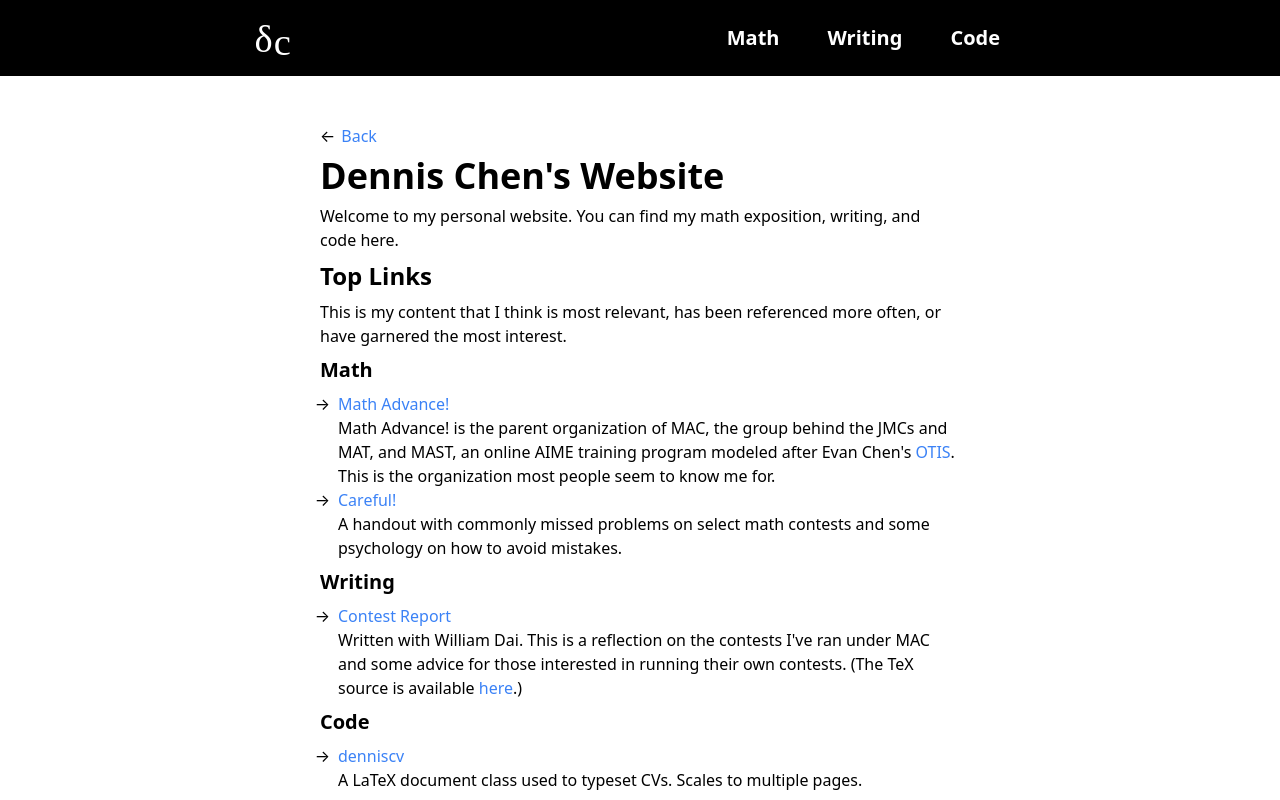
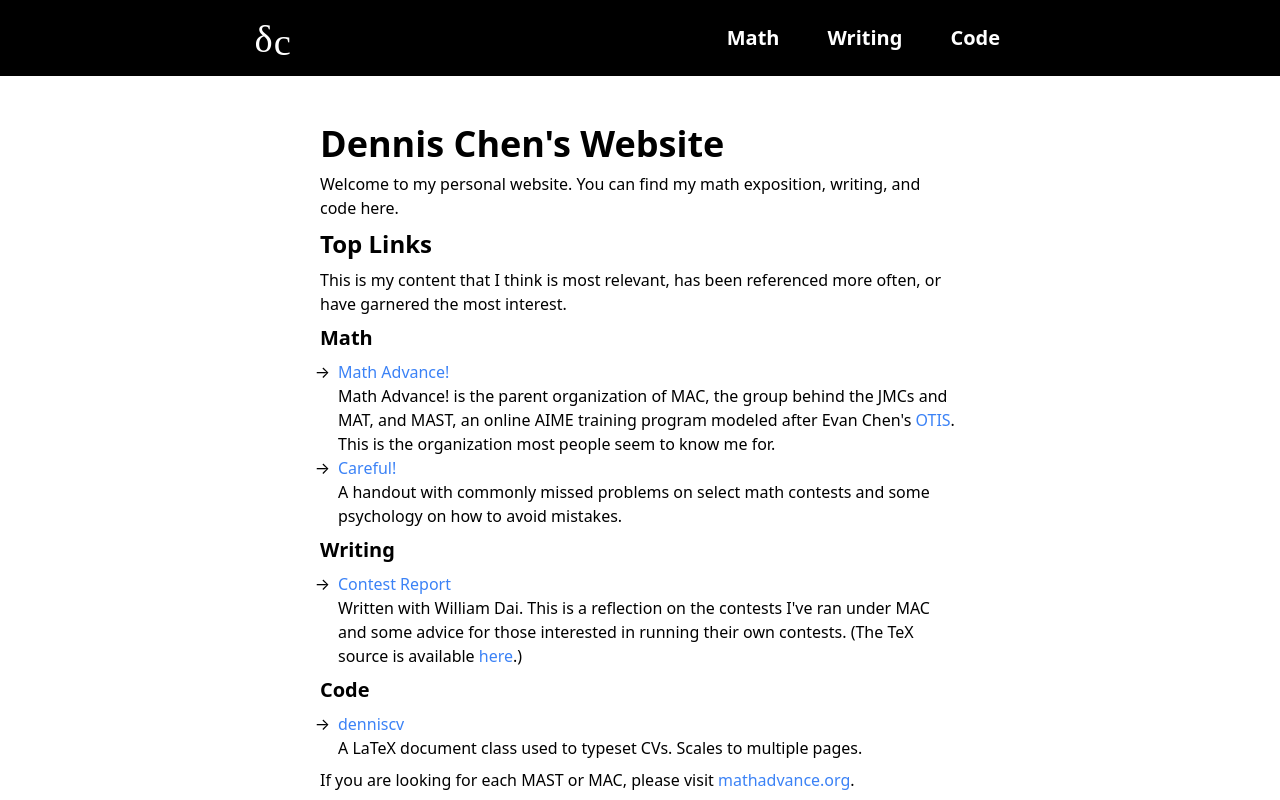
Before and after one commit to chennisden/dennisc.net, a Next.js app: page / in a window 1280 px wide. Shown: the top 800 px of the page. Built offline with nearby package versions, Linux system fonts and the light colour scheme.

Commit message:
correctly render based on router.pathname

```diff
--- a/pages/_app.tsx
+++ b/pages/_app.tsx
@@ -1,22 +1,23 @@
 import type { AppProps } from "next/app";
 import Head from "next/head";
-import "../styles/global.css";
+import { useRouter } from "next/router";
+import "styles/global.css";
 import NavBar from "components/NavBar";
 import Footer from "components/Footer";
 import Back from "components/Back";
 
 function MyApp({ Component, pageProps }: AppProps) {
+  const router = useRouter();
   return (
     <div>
       <Head>
         <title>Dennis Chen</title>
         <link rel="shortcut icon" type="image/x-icon" href="dc.svg" />
       </Head>
-
       <div className="min-h-screen flex flex-col">
         <NavBar />
         <div className="my-6" />
-        <Back href="." />
+        {router.pathname != "/" && <Back href="." />}
         <Component {...pageProps} />
         <div className="flex-grow my-6" />
         <Footer />
```
